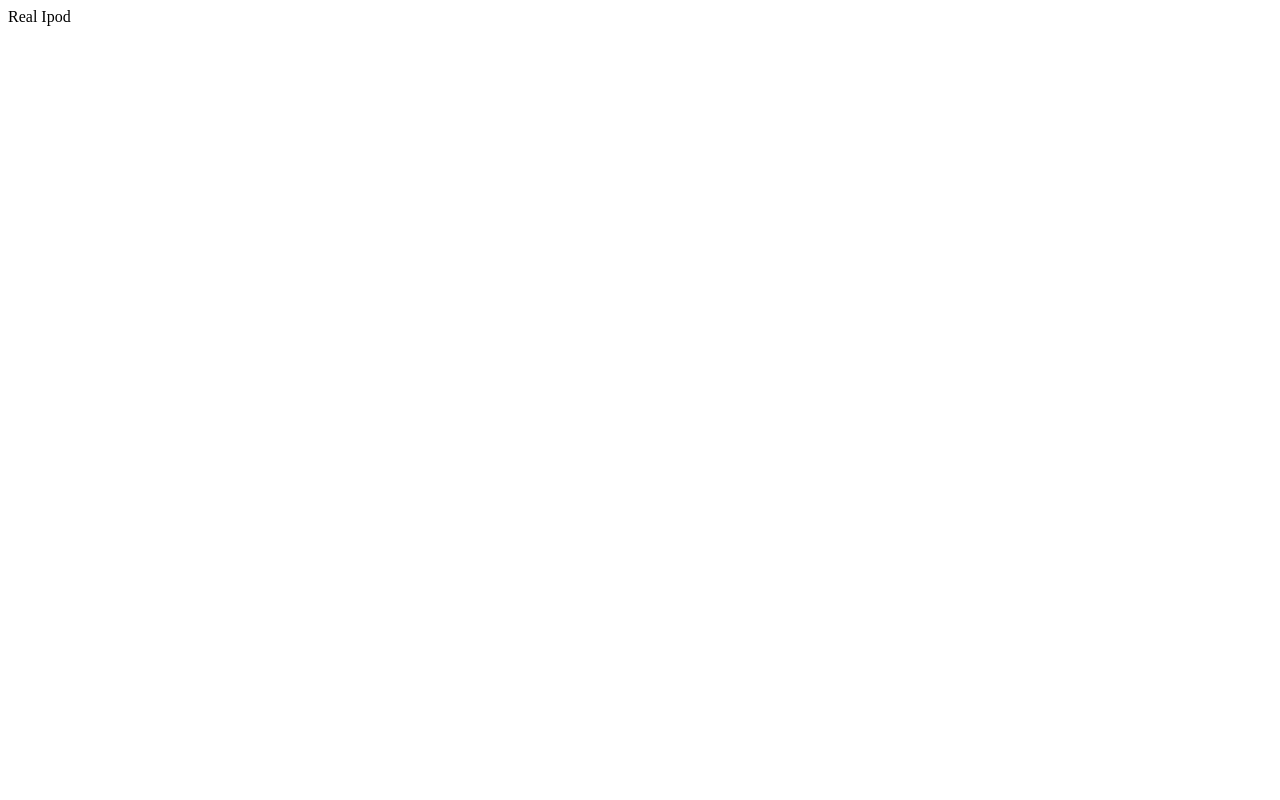
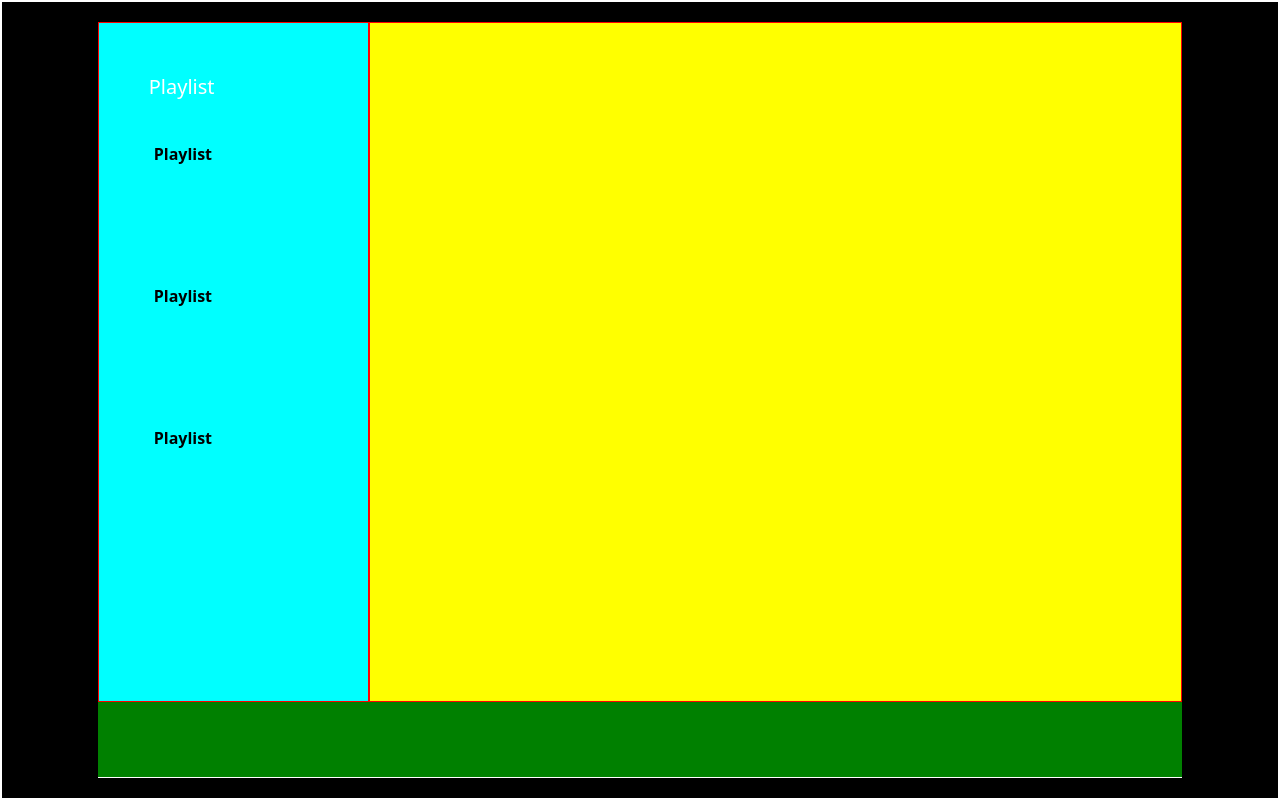
Before and after one commit to Theorial/Ipod, a plain HTML site: page index.html in a window 1280 px wide. Drawn offline with Linux system fonts and the light colour scheme; a web font is replaced by a local one.

Commit message:
some layout

```diff
--- a/index.html
+++ b/index.html
@@ -8,9 +8,26 @@
       href="https://fonts.googleapis.com/css?family=Arvo"
       rel="stylesheet"
     />
+    <link rel="preconnect" href="https://fonts.googleapis.com">
+<link rel="preconnect" href="https://fonts.gstatic.com" crossorigin>
+<link href="https://fonts.googleapis.com/css2?family=Bitcount+Grid+Double:wght@100..900&display=swap" rel="stylesheet">
+
   </head>
 
-  <body></body>
-  <footer>Real Ipod</footer>
+  <body>
+    <header>
+<div class="menu_side">
+  <h1> Playlist</h1>
+  <div class="playlist">
+    <h4><span></span>Playlist</h4>
+    <h4><span></span>Playlist</h4>
+    <h4><span></span>Playlist</h4>
+  </div>
+</div>
+<div class="song_side"></div>
+<div class="master_play"></div>
+    </header>
+  </body>
+
   <script src="index.js" charset="utf-8"></script>
 </html>
--- a/styles.css
+++ b/styles.css
@@ -0,0 +1,76 @@
+/* // <weight>: Use a value from 100 to 900
+// <uniquifier>: Use a unique and descriptive class name */
+
+.bitcount-grid-double-body {
+  font-family: "Bitcount Grid Double", system-ui;
+  font-optical-sizing: auto;
+  font-weight: 400;
+  font-style: normal;
+  font-variation-settings:
+    "slnt" 0,
+    "CRSV" 0.5,
+    "ELSH" 0,
+    "ELXP" 0;
+}
+* {
+  box-sizing: border-box;
+  margin: 0;
+  padding: 0;}
+body{
+		  font-family: "Bitcount Grid Double",
+		   system-ui;
+      width: 100%;
+		  height: 100vh;
+      margin: 0%;
+		  /* overflow: hidden; */
+      display: flex;
+      align-items: center;
+      justify-content: center;
+		  background-color: #000000;
+		  color: #ffffff;
+      border: 2px solid #ffffff;
+}
+header {
+  overflow: hidden;
+  width: 85%;
+  height: 95%;
+  border-bottom: 1px solid #ffffff;
+  display: flex;
+  flex-wrap: wrap;
+}
+
+header .menu_side, .song_side {
+  position: relative;
+  width: 25%;
+  height: 90%;
+  border: 1px solid red;
+  background-color: aqua;
+}
+
+header .song_side {
+  width: 75%;
+  background-color: yellow;
+}
+header .master_play{
+  width: 100%;
+  height: 10%;
+  background-color: green;
+}
+
+header .menu_side h1 {
+  position: absolute;
+margin: 50px 0px 0px 50px;
+  font-size: 20px;
+  font-weight: 500;
+}
+header .menu_side .playlist {
+  margin: 40px 0px 0px 20px;
+}
+header .menu_side .playlist h4 {
+  font-weight: 700;
+  font-size: 16px;
+  color: #000000;
+  padding-bottom: 0px;
+  margin: 120px 0px 0px 35px;
+  transition: linear 0.3s;
+}
```
